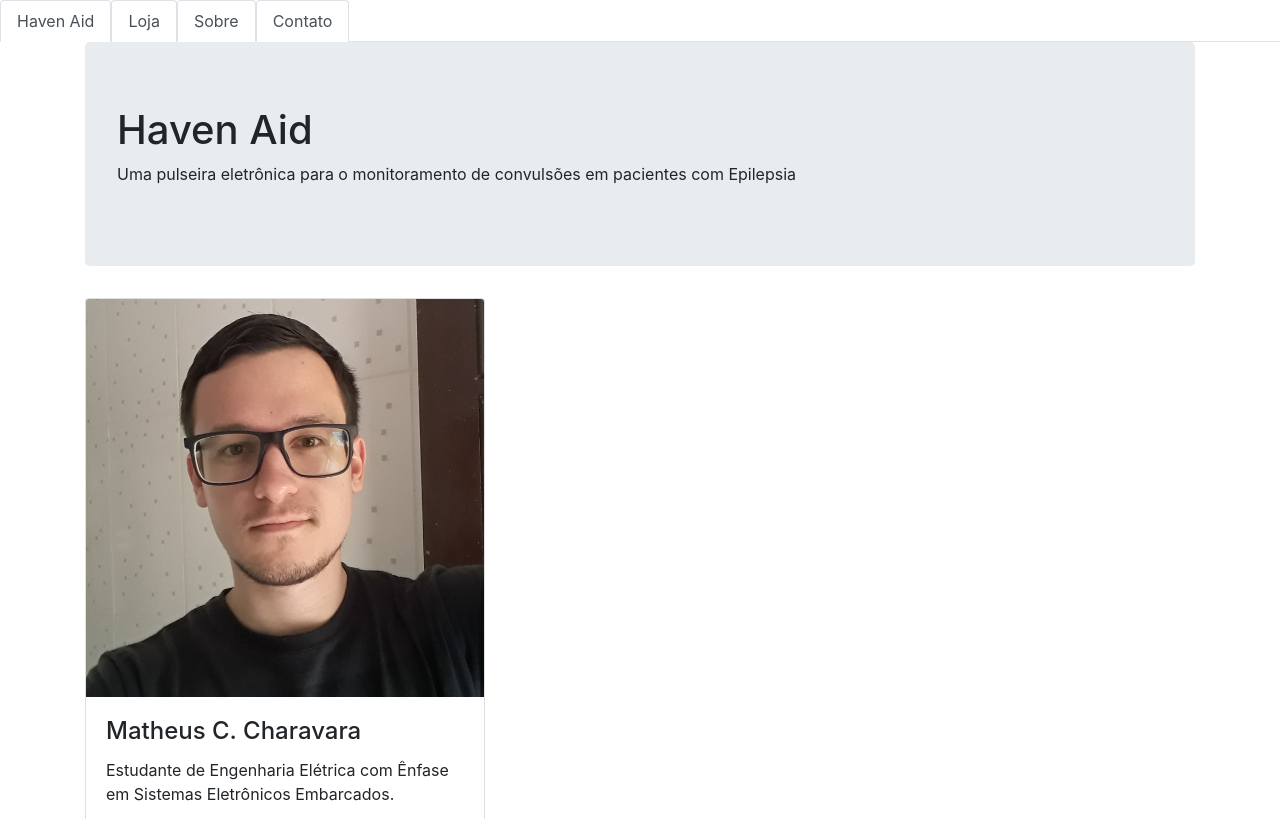
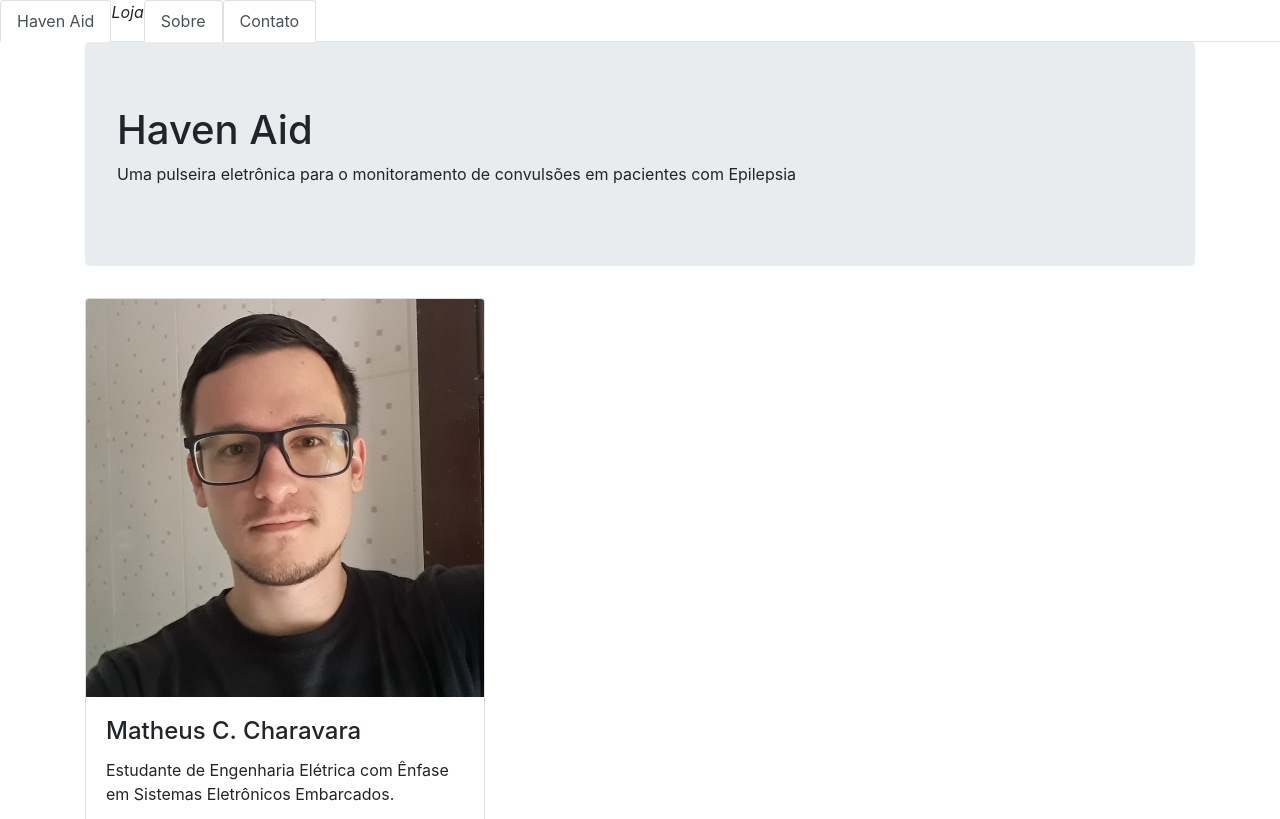
Before and after one commit to Havenaid/havenaid.github.io, a plain HTML site: page index.html in a window 1280 px wide. Shown: the top 819 px of the page. Drawn offline with nearby package versions, Linux system fonts and the light colour scheme.

Commit message:
Update index.html

```diff
--- a/index.html
+++ b/index.html
@@ -19,7 +19,7 @@
         <a class="nav-link active" href="#">Haven Aid</a>
       </li>
       <li class="nav-item">
-        <a class="nav-link active" href="#">Loja</a>
+        <i class="fas fa-box-open" href="#">Loja</i>
        </li>
        <li class="nav-item">
         <a class="nav-link active" href="#">Sobre</a>
```
